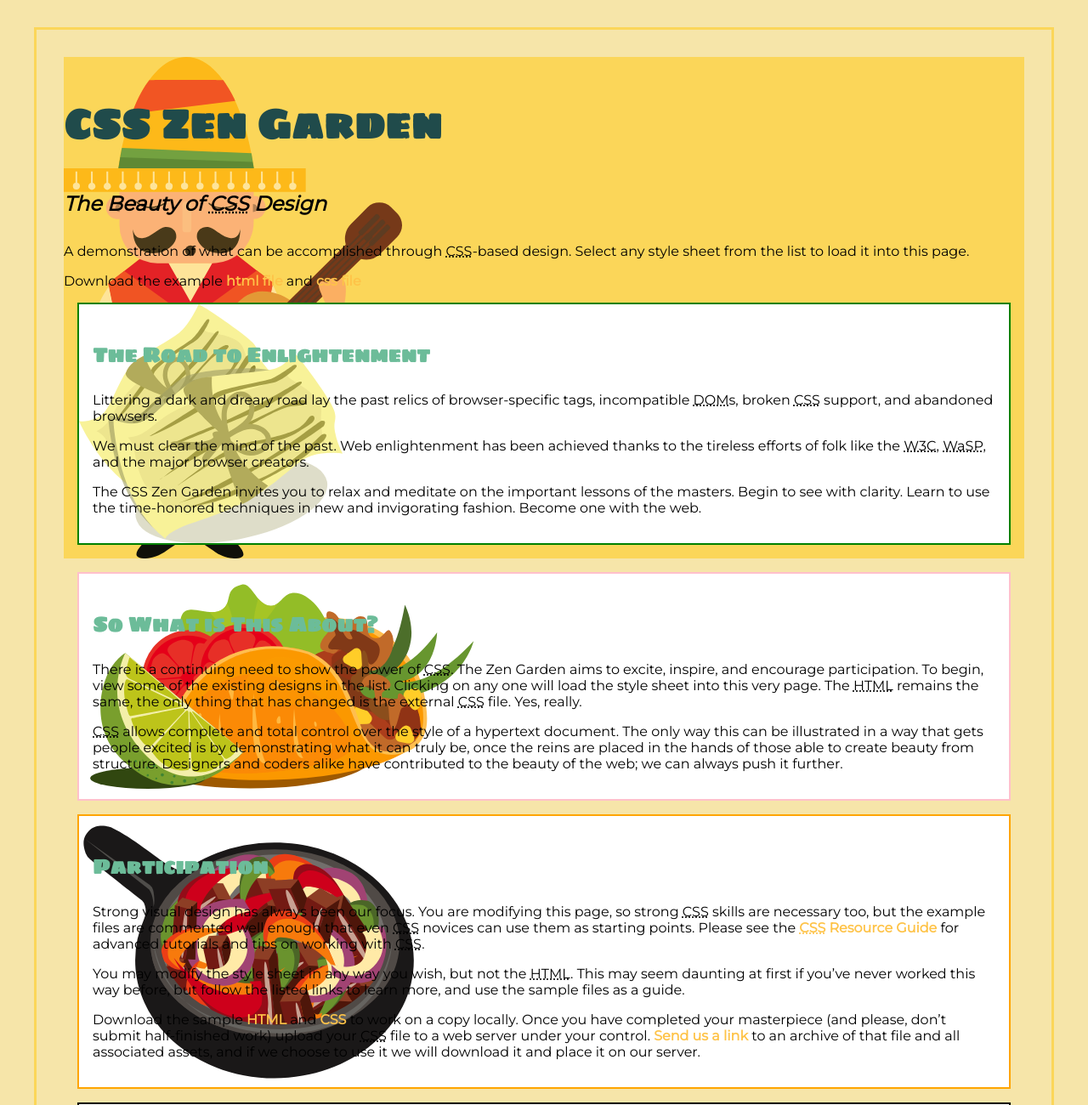
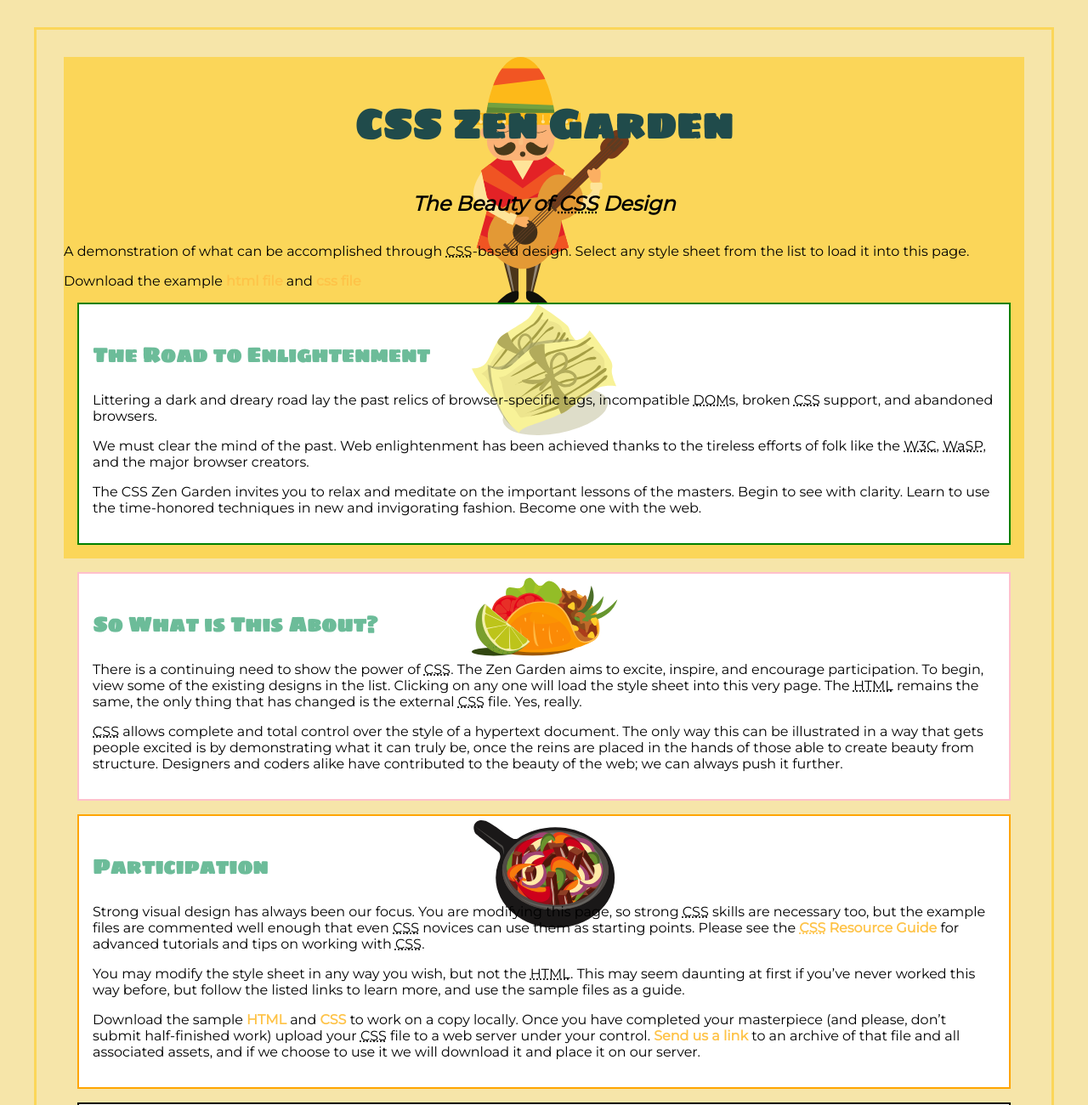
Before and after one commit to RussellMarina/ZenGarden, a plain HTML site: page index.html in a window 1280 px wide. Shown: the top 1300 px of the page at 85% size. Drawn offline with Linux system fonts and the light colour scheme.

Commit message:
background image resizing

```diff
--- a/_intro.scss
+++ b/_intro.scss
@@ -2,7 +2,13 @@
     background-image: url(images/mariachi01.svg);
     background-repeat: no-repeat;
     background-color: $yellow;
+    background-size: 200px;
+    background-position: top;
     min-width: 300px;
     width: 100%;
 
     }
+
+.intro h1, h2 {
+     text-align: center;
+}
--- a/_preamble.scss
+++ b/_preamble.scss
@@ -3,6 +3,8 @@
     background-color: $white;
     background-image: url(images/tamales1.svg);
     background-repeat: no-repeat;
+    background-size: 170px;
+    background-position: top;
     padding: 1em;
     margin: 1em;
-}
+    }
--- a/_supporting.scss
+++ b/_supporting.scss
@@ -7,10 +7,12 @@
 
     border: 2px solid pink;
     background-color: $white;
+    padding: 1em;
     background-image: url(images/taco-01.svg);
     background-repeat: no-repeat;
+    background-size: 180px;
+    background-position: top;
     margin: 1em;
-    padding: 1em;
 
 }
 
@@ -19,6 +21,8 @@
     background-color: $white;
     background-image: url(images/fajitas-01.svg);
     background-repeat: no-repeat;
+    background-size: 170px;
+    background-position: top;
     padding: 1em;
     margin: 1em;
 
@@ -29,6 +33,8 @@
     background-color: $white;
     background-image: url(images/quesadilla-01.svg);
     background-repeat: no-repeat;
+    background-size: 200px;
+    background-position: top;
     padding: 1em;
     margin: 1em;
 
@@ -39,6 +45,8 @@
     background-color: $white;
     background-image: url(images/rice-01.svg);
     background-repeat: no-repeat;
+    background-size: 170px;
+    background-position: top;
     padding: 1em;
     margin: 1em;
 }
```
Also changed, not shown: style.css, 1 other file.
